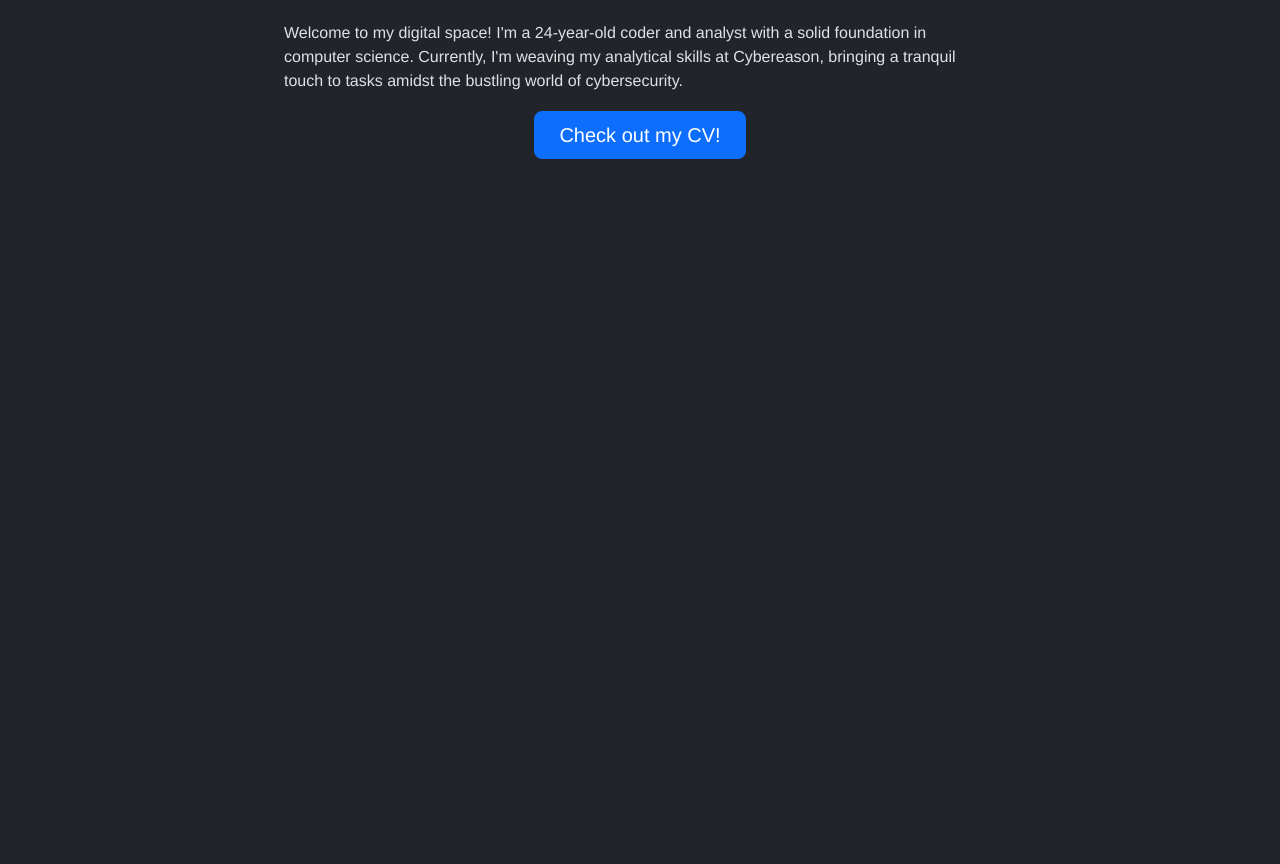
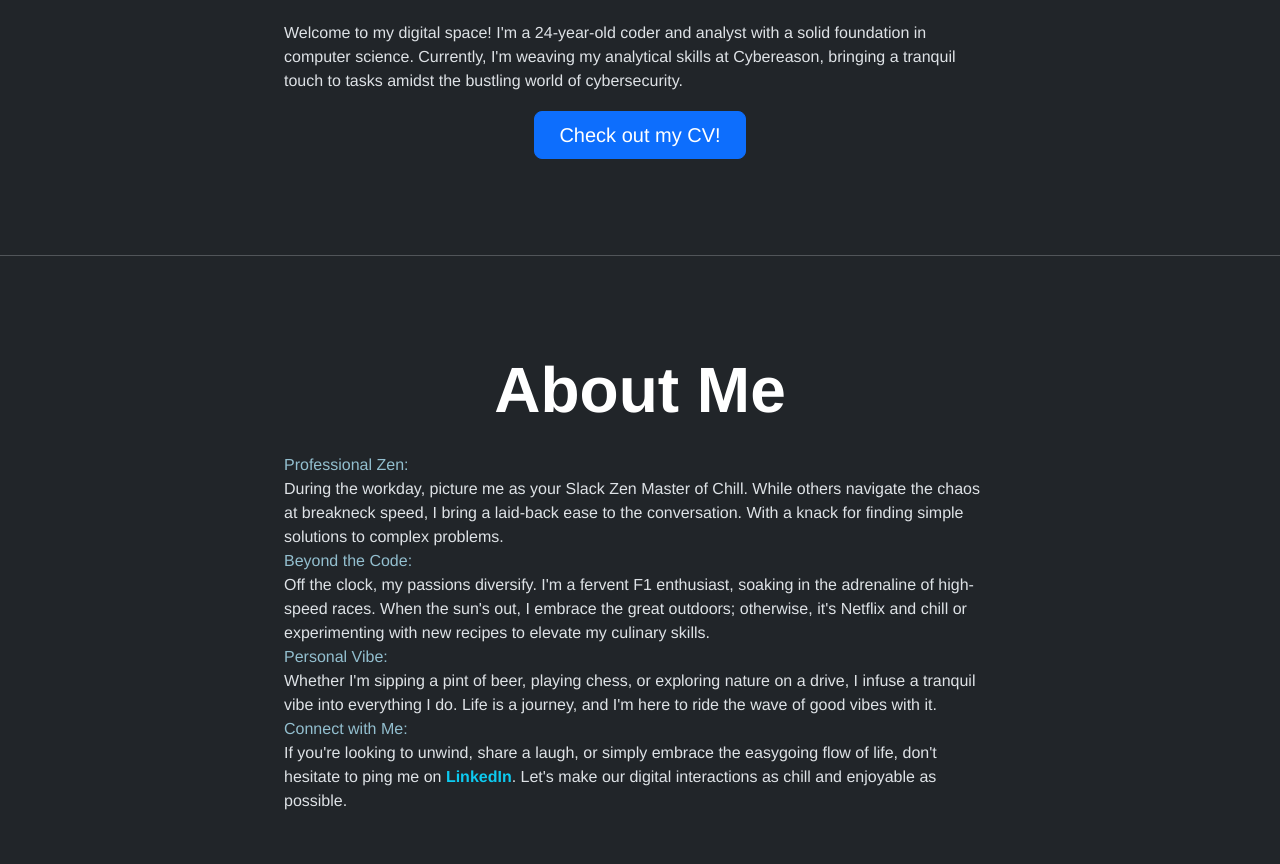
Before and after one commit to cr-KethanPabbi/Online-Resume, a plain HTML site: page index.html in a window 1280 px wide. Shown: the part 719-1583 px from the top of the page. Before the commit the page ends 974 px from the top, so only its background shows below. Drawn offline with nearby package versions, Linux system fonts and the light colour scheme.

Commit message:
add about me section

```diff
--- a/index.html
+++ b/index.html
@@ -25,6 +25,31 @@
         </div>
     </div>
 
+    <hr class="my-5">
+
+    <div class="container">
+        <div class="px-4 py-5 my-5 text-center">
+            <h2 class="display-3 mb-4 fw-bold text-body-emphasis">About Me</h2>
+            <div class="col-lg-8 mx-auto text-start">
+                <ul>
+                    <li>
+                    <span class="blue-1">Professional Zen:</span><br>
+                    During the workday, picture me as your Slack Zen Master of Chill. While others navigate the chaos at breakneck speed, I bring a laid-back ease to the conversation. With a knack for finding simple solutions to complex problems.
+                    </li>
+                    <li>
+                    <span class="blue-1">Beyond the Code:</span><br>
+                    Off the clock, my passions diversify. I'm a fervent F1 enthusiast, soaking in the adrenaline of high-speed races. When the sun's out, I embrace the great outdoors; otherwise, it's Netflix and chill or experimenting with new recipes to elevate my culinary skills.
+                    </li>
+                    <li>
+                    <span class="blue-1">Personal Vibe:</span><br>
+                    Whether I'm sipping a pint of beer, playing chess, or exploring nature on a drive, I infuse a tranquil vibe into everything I do. Life is a journey, and I'm here to ride the wave of good vibes with it.
+                    </li>
+                    <span class="blue-1">Connect with Me:</span><br>
+                    If you're looking to unwind, share a laugh, or simply embrace the easygoing flow of life, don't hesitate to ping me on <span class="blue-bold"><a href="https://www.linkedin.com/in/kethan-pabbi/" class="link-info link-offset-2 link-underline-opacity-25 link-underline-opacity-100-hover">LinkedIn</a></span>. Let's make our digital interactions as chill and enjoyable as possible.
+                </ul>
+            </div>
+        </div>
+    </div>
 
     <script src="https://cdn.jsdelivr.net/npm/bootstrap@5.3.2/dist/js/bootstrap.bundle.min.js" integrity="sha384-C6RzsynM9kWDrMNeT87bh95OGNyZPhcTNXj1NW7RuBCsyN/o0jlpcV8Qyq46cDfL" crossorigin="anonymous"></script>
 </body>
```
